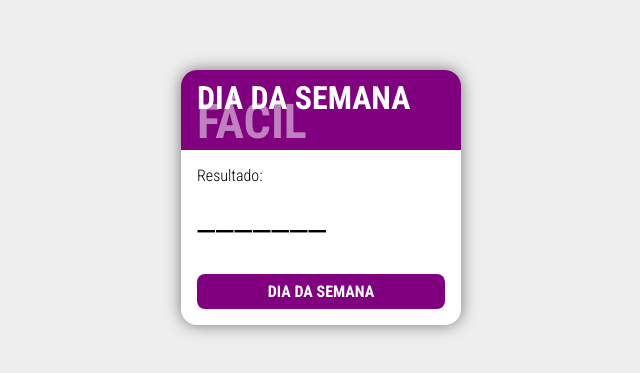
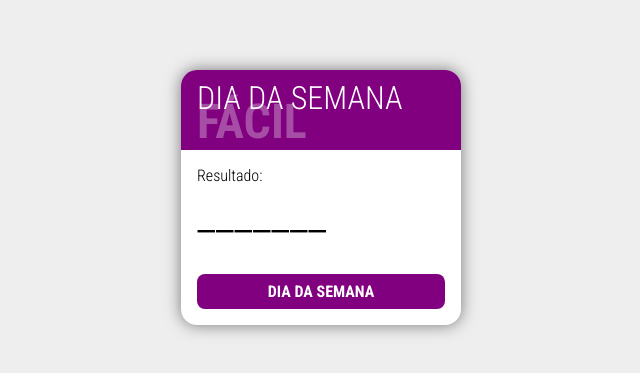
Before and after one commit to MartinsDeivid/DiaDaSemana, a plain HTML site: page index.html in a window 1280 px wide. Shown: the part 203-576 px from the top of the page, without its empty margins (319-959 px from the left). Drawn offline with Linux system fonts and the light colour scheme.

Commit message:
Update index.html

```diff
--- a/index.html
+++ b/index.html
@@ -36,10 +36,15 @@
             padding: 1rem;
             text-transform: uppercase;
         }
+        header h1 {
+            font-weight: 300;
+        }
+
         header span {
             display:block;
             font-size: 3rem;
-            opacity: 0.5;
+            opacity: 0.3;
+            font-weight: 700;
         }
 
         main {
```
